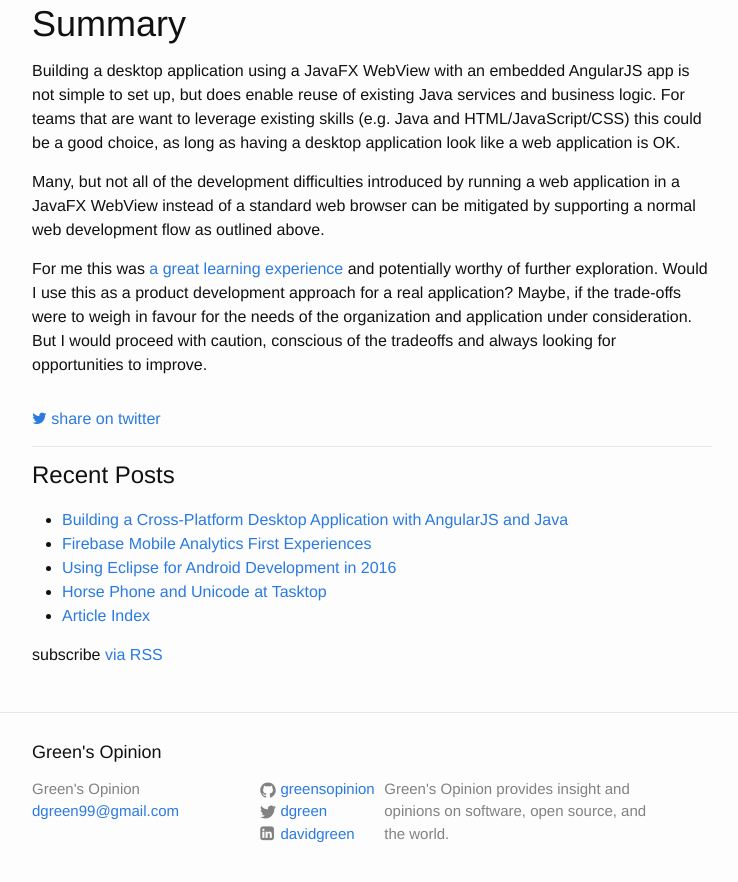
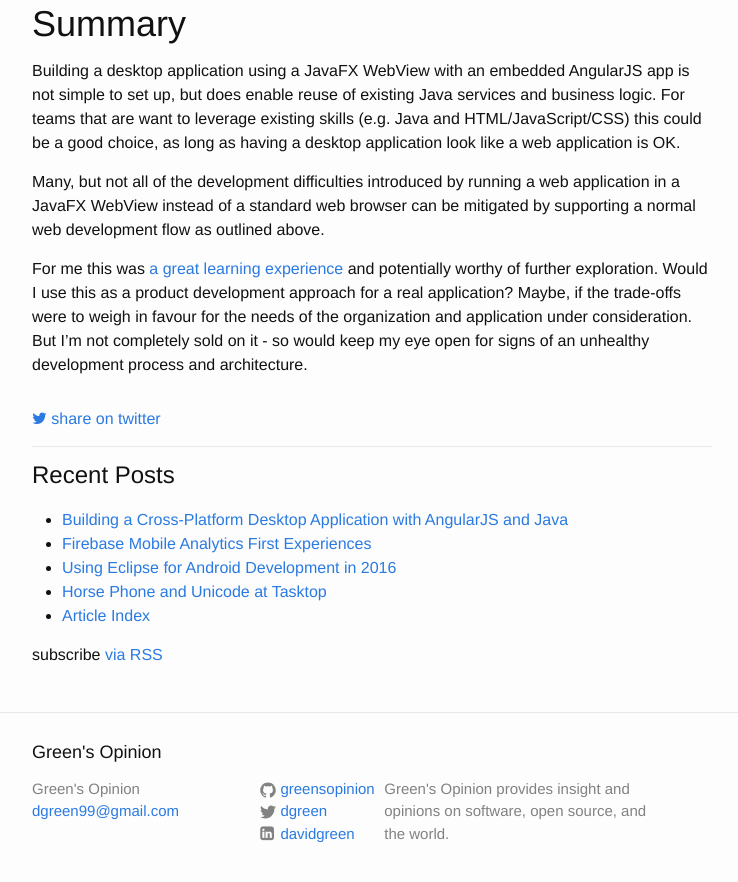
Before and after one commit to greensopinion/greensopinion.github.io, a Jekyll site: the page built from _posts/2016-06-01-cross-platform-desktop-application-with-angularjs.md, in a window 1280 px wide and 900 px high, scrolled down 4170 px. Shown: the top 882 px of the window, without its empty margins (268-1006 px from the left). Built offline with Jekyll 4.4.1, drawn with Linux system fonts in a browser that asks for light colours; nearby versions of some CDN libraries; comment, search, counter and statistics services are not loaded.

Commit message:
update summary of cross-platform post

```diff
--- a/_posts/2016-06-01-cross-platform-desktop-application-with-angularjs.md
+++ b/_posts/2016-06-01-cross-platform-desktop-application-with-angularjs.md
@@ -107,4 +107,4 @@
 
 Many, but not all of the development difficulties introduced by running a web application in a JavaFX WebView instead of a standard web browser can be mitigated by supporting a normal web development flow as outlined above.
 
-For me this was [a great learning experience](/2016/03/30/learning-new-things.html) and potentially worthy of further exploration.  Would I use this as a product development approach for a real application?  Maybe, if the trade-offs were to weigh in favour for the needs of the organization and application under consideration.  But I would proceed with caution, conscious of the tradeoffs and always looking for opportunities to improve.
+For me this was [a great learning experience](/2016/03/30/learning-new-things.html) and potentially worthy of further exploration.  Would I use this as a product development approach for a real application?  Maybe, if the trade-offs were to weigh in favour for the needs of the organization and application under consideration.  But I'm not completely sold on it - so would keep my eye open for signs of an unhealthy development process and architecture.
```
Also changed, not shown: other parts of _posts/2016-06-01-cross-platform-desktop-application-with-angularjs.md (+1 -1 lines).
